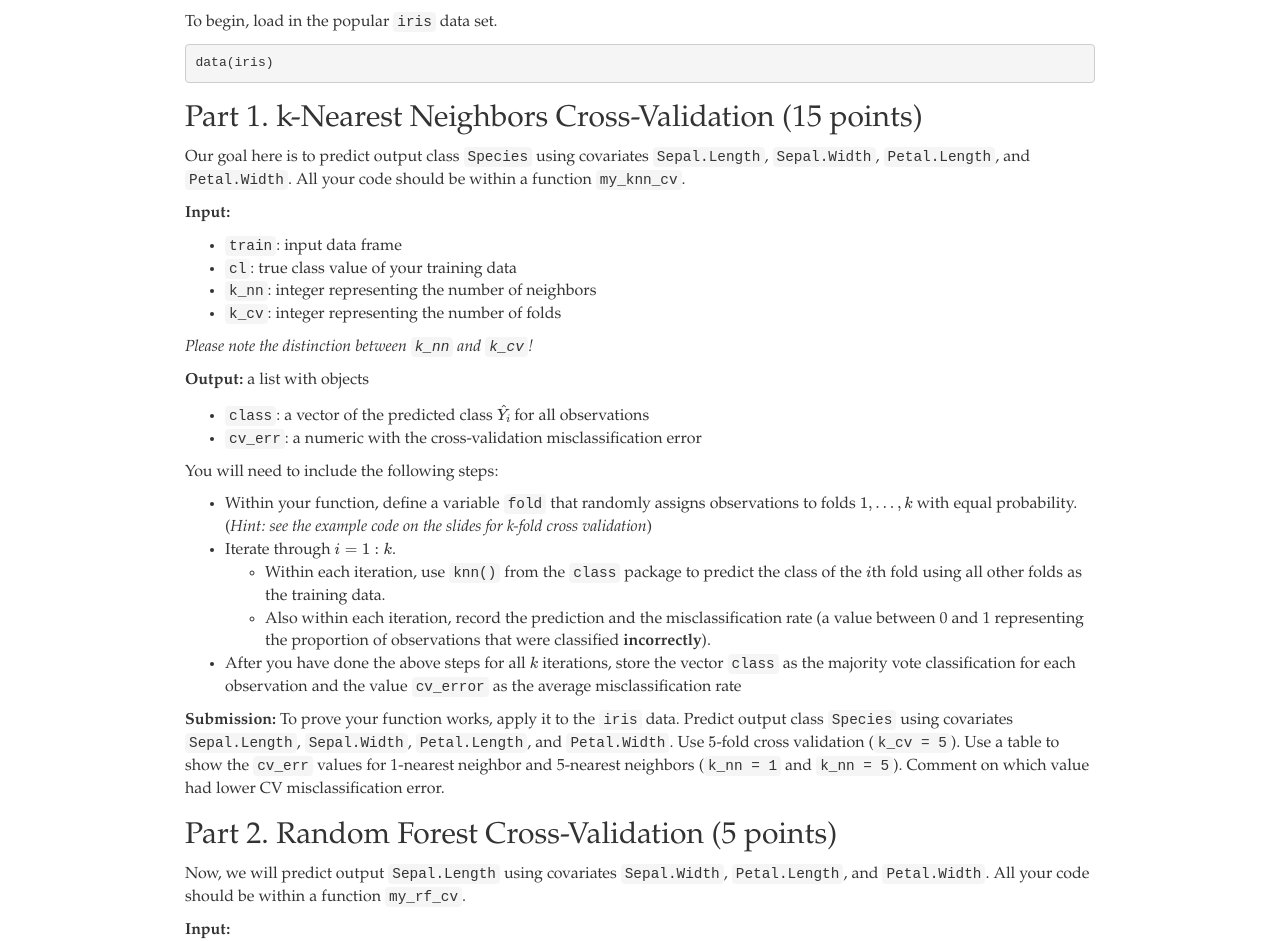
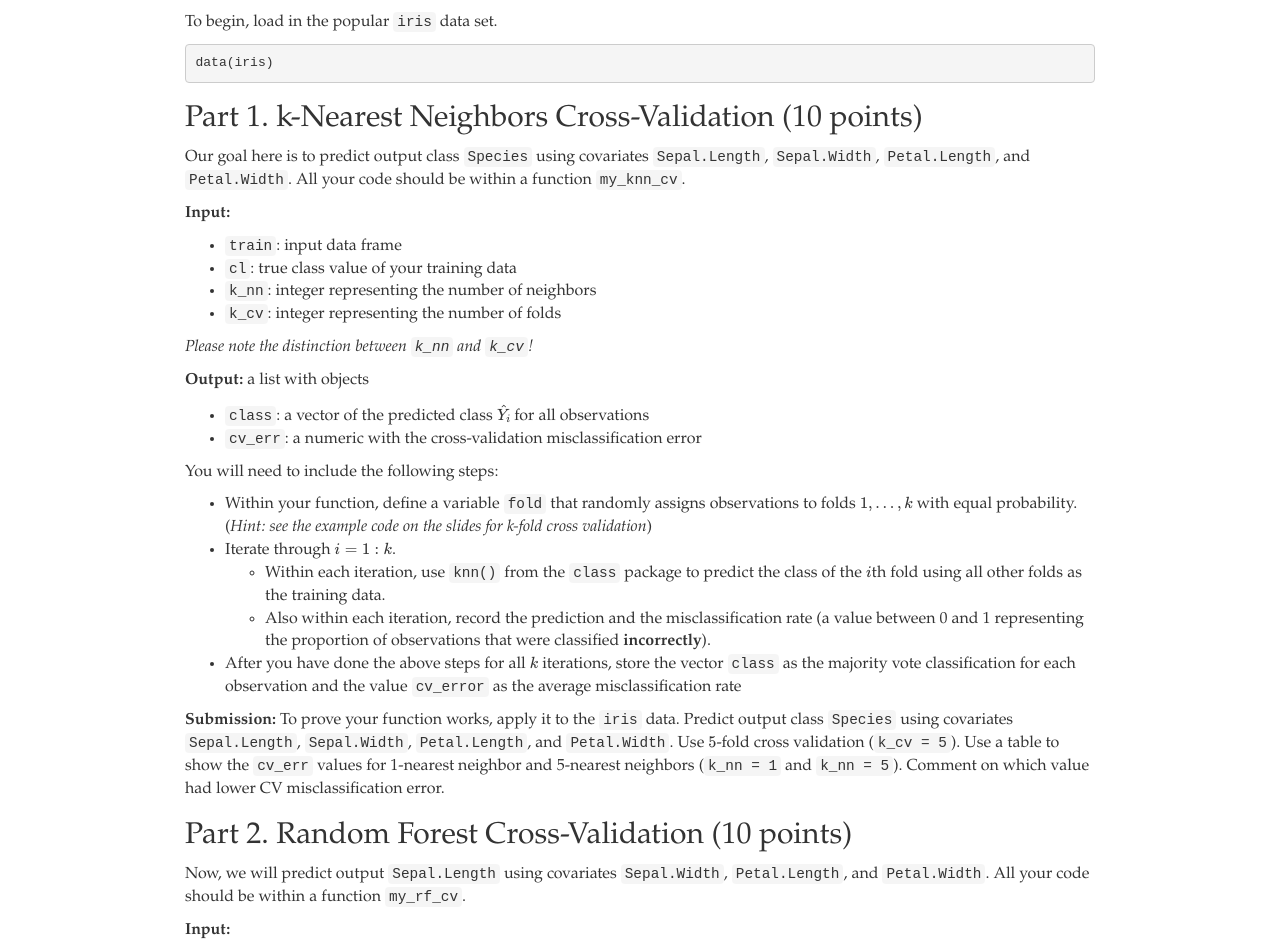
Before and after one commit to bryandmartin/STAT302, a Jekyll site: the page docs/Labs/lab4/lab4.html, which Jekyll copies as it is, in a window 1280 px wide. Shown: the part 232-1173 px from the top of the page. Built offline with Jekyll 4.4.1, drawn with Linux system fonts in a browser that asks for light colours; formulas are drawn with MathJax 3.

Commit message:
balance out points L4

````diff
--- a/docs/Labs/lab4/lab4.Rmd
+++ b/docs/Labs/lab4/lab4.Rmd
@@ -42,7 +42,7 @@ To begin, load in the popular `iris` data set.
 data(iris)
 ```
 
-## Part 1. k-Nearest Neighbors Cross-Validation (15 points)
+## Part 1. k-Nearest Neighbors Cross-Validation (10 points)
 
 Our goal here is to predict output class `Species` using covariates `Sepal.Length`, `Sepal.Width`, `Petal.Length`, and `Petal.Width`.
 All your code should be within a function `my_knn_cv`.
@@ -72,7 +72,7 @@ You will need to include the following steps:
 
 **Submission:** To prove your function works, apply it to the `iris` data. Predict output class `Species` using covariates `Sepal.Length`, `Sepal.Width`, `Petal.Length`, and `Petal.Width`. Use $5$-fold cross validation (`k_cv = 5`). Use a table to show the `cv_err` values for 1-nearest neighbor and 5-nearest neighbors (`k_nn = 1` and `k_nn = 5`). Comment on which value had lower CV misclassification error.
 
-## Part 2. Random Forest Cross-Validation (5 points)
+## Part 2. Random Forest Cross-Validation (10 points)
 
 Now, we will predict output `Sepal.Length` using covariates `Sepal.Width`, `Petal.Length`, and `Petal.Width`.
 All your code should be within a function `my_rf_cv`.
--- a/docs/Labs/lab4/lab4.html
+++ b/docs/Labs/lab4/lab4.html
@@ -394,8 +394,8 @@ h4.date {
 <p>For this lab, note that there are tidyverse methods to perform cross-validation in R (see the <code>rsample</code> package). However, your goal is to understand and be able to implement the algorithm “by hand”, meaning that automated procedures from the <code>rsample</code> package, or similar packages, will not be accepted.</p>
 <p>To begin, load in the popular <code>iris</code> data set.</p>
 <pre class="r"><code>data(iris)</code></pre>
-<div id="part-1.-k-nearest-neighbors-cross-validation-15-points" class="section level2">
-<h2>Part 1. k-Nearest Neighbors Cross-Validation (15 points)</h2>
+<div id="part-1.-k-nearest-neighbors-cross-validation-10-points" class="section level2">
+<h2>Part 1. k-Nearest Neighbors Cross-Validation (10 points)</h2>
 <p>Our goal here is to predict output class <code>Species</code> using covariates <code>Sepal.Length</code>, <code>Sepal.Width</code>, <code>Petal.Length</code>, and <code>Petal.Width</code>. All your code should be within a function <code>my_knn_cv</code>.</p>
 <p><strong>Input:</strong></p>
 <ul>
@@ -422,8 +422,8 @@ h4.date {
 </ul>
 <p><strong>Submission:</strong> To prove your function works, apply it to the <code>iris</code> data. Predict output class <code>Species</code> using covariates <code>Sepal.Length</code>, <code>Sepal.Width</code>, <code>Petal.Length</code>, and <code>Petal.Width</code>. Use <span class="math inline">\(5\)</span>-fold cross validation (<code>k_cv = 5</code>). Use a table to show the <code>cv_err</code> values for 1-nearest neighbor and 5-nearest neighbors (<code>k_nn = 1</code> and <code>k_nn = 5</code>). Comment on which value had lower CV misclassification error.</p>
 </div>
-<div id="part-2.-random-forest-cross-validation-5-points" class="section level2">
-<h2>Part 2. Random Forest Cross-Validation (5 points)</h2>
+<div id="part-2.-random-forest-cross-validation-10-points" class="section level2">
+<h2>Part 2. Random Forest Cross-Validation (10 points)</h2>
 <p>Now, we will predict output <code>Sepal.Length</code> using covariates <code>Sepal.Width</code>, <code>Petal.Length</code>, and <code>Petal.Width</code>. All your code should be within a function <code>my_rf_cv</code>.</p>
 <p><strong>Input:</strong></p>
 <ul>
````
